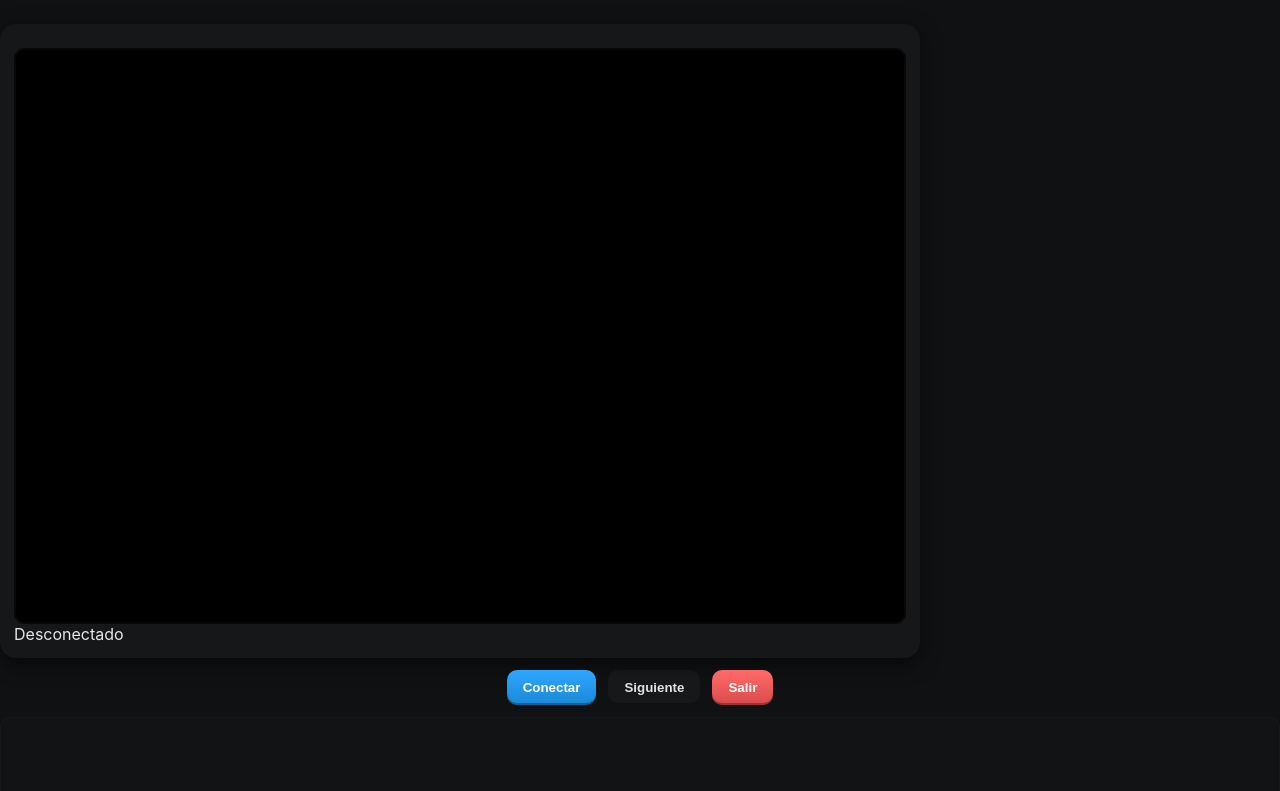
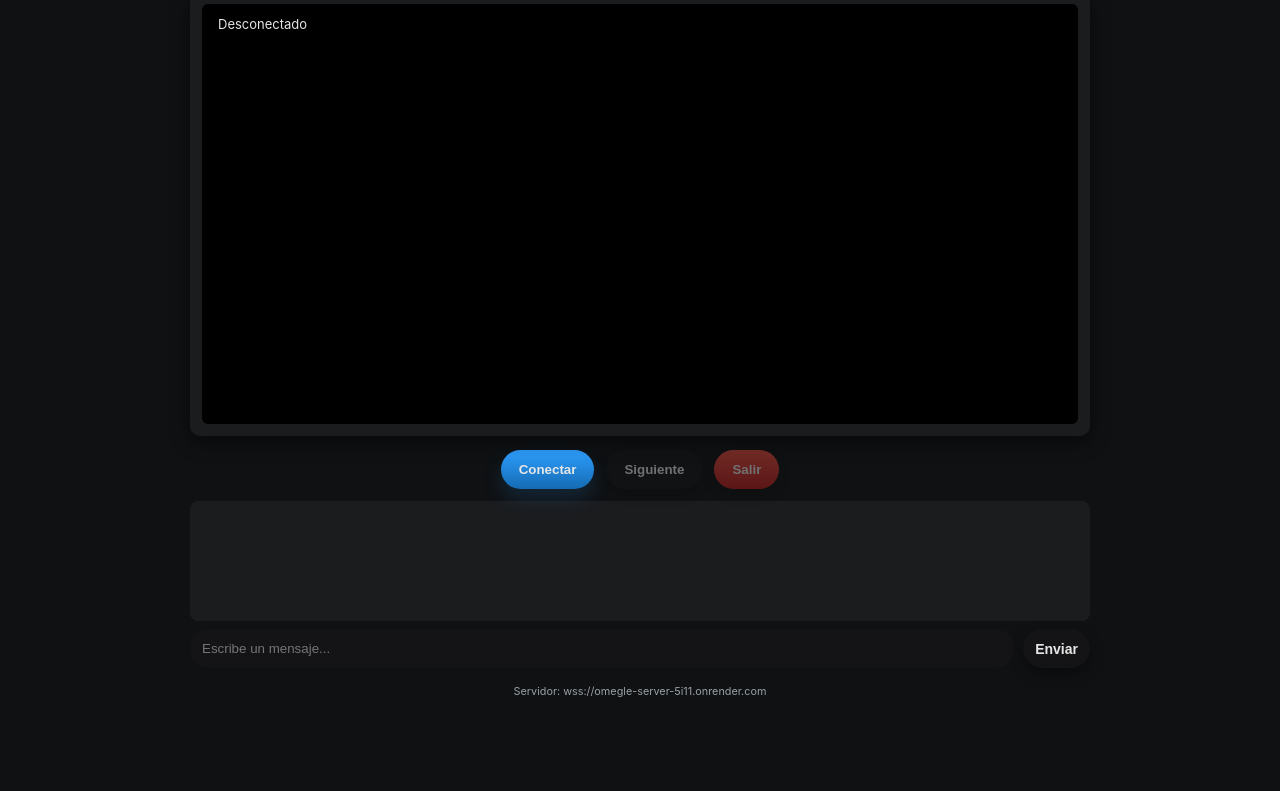
Before and after one commit to instagramcuanta82-wq/P-gina-web-2, a plain HTML site: page index.html in a window 1280 px wide. Shown: the part 94-885 px from the top of the page. After the commit the page ends 804 px from the top, so only its background shows below. Drawn offline with Linux system fonts and the light colour scheme.

Commit message:
Refactor CSS variables and styles for consistency

```diff
--- a/style.css
+++ b/style.css
@@ -1,65 +1,51 @@
 :root{
-  --bg: #0f1113;
-  --panel: #151718;
-  --muted: #8b8f93;
-  --accent: #2ea7ff;
-  --danger: #ff6b6b;
-  --glass: rgba(255,255,255,0.03);
-  --radius: 12px;
-  --gap: 16px;
-  color-scheme: dark;
-  font-family: Inter, system-ui, Arial, sans-serif;
+  --bg:#0f1113;
+  --panel:#141416;
+  --muted:#9aa0a6;
+  --accent:#2f9fff;
+  --danger:#e74c3c;
+  --box:#1b1c1e;
+  --text:#e6e6e6;
+}
+
+:root.light{
+  --bg:#f4f6f8;
+  --panel:#ffffff;
+  --muted:#666;
+  --accent:#1d7bf6;
+  --danger:#d64545;
+  --box:#f0f2f4;
+  --text:#111;
 }
 
 *{box-sizing:border-box}
-html,body{height:100%;margin:0;background:var(--bg);color:#e6e7e8}
-header{display:flex;align-items:center;justify-content:center;gap:12px;padding:18px 12px}
-#site-title{margin:0;color:var(--accent)}
-#themeToggle{background:none;border:0;color:#fff;font-size:18px;cursor:pointer}
+html,body{height:100%;margin:0;font-family:Inter, system-ui, sans-serif;background:var(--bg);color:var(--text);}
+.topbar{display:flex;align-items:center;justify-content:space-between;padding:14px 18px;background:transparent}
+.topbar h1{margin:0;font-size:18px;color:var(--accent)}
+.theme-btn{background:transparent;border:none;color:var(--text);font-size:18px;cursor:pointer;padding:6px 8px;border-radius:8px}
 
-.main-container{max-width:1000px;margin:0 auto;padding:12px}
+.container{max-width:980px;margin:12px auto;padding:12px}
+.video-area{display:flex;justify-content:center;margin-bottom:14px}
+.video-wrapper{width:100%;max-width:900px;background:var(--box);border-radius:10px;padding:12px;position:relative;box-shadow:0 6px 18px rgba(0,0,0,0.5)}
+#remoteVideo{width:100%;height:420px; background:#000;border-radius:6px;object-fit:cover;display:block}
+.overlay{position:absolute;left:18px;top:18px;padding:6px 10px;background:rgba(0,0,0,0.45);color:var(--text);border-radius:6px;font-size:13px}
 
-/* VIDEO */
-.video-section{display:flex;justify-content:center;margin-bottom:18px}
-.video-wrapper{width:100%;max-width:920px;background:var(--panel);padding:14px;border-radius:16px;box-shadow:0 6px 20px rgba(0,0,0,0.6)}
-.video-wrapper .label{margin:0;color:var(--muted);text-align:left;font-weight:600;padding-left:6px}
-#remoteVideo{
-  width:100%;
-  height:calc(100vw * 0.45);
-  max-height:620px;
-  background:#000;
-  border-radius:10px;
-  object-fit:cover;
-  display:block;
-  margin-top:10px;
-  border:2px solid rgba(255,255,255,0.03);
+.controls{display:flex;gap:12px;justify-content:center;margin:12px 0}
+.btn{padding:12px 18px;border-radius:999px;border:0;background:var(--panel);color:var(--text);cursor:pointer;font-weight:600;box-shadow:0 6px 14px rgba(0,0,0,0.35)}
+.btn.small{padding:8px 12px;font-size:14px}
+.btn.primary{background:linear-gradient(180deg,var(--accent),#146bb3);box-shadow:0 10px 20px rgba(47,159,255,0.15)}
+.btn.danger{background:linear-gradient(180deg,var(--danger),#b91c1c)}
+.btn:disabled{opacity:0.45;cursor:not-allowed}
+
+.chat{max-width:900px;margin:0 auto;background:transparent}
+.messages{min-height:120px;max-height:240px;overflow:auto;padding:12px;background:var(--box);border-radius:8px;margin-bottom:8px}
+.msg{background:rgba(0,0,0,0.25);padding:8px 12px;border-radius:12px;color:var(--text);margin-bottom:8px;font-size:14px}
+.input-row{display:flex;gap:8px}
+input[type="text"]{flex:1;padding:12px;border-radius:999px;border:0;background:var(--panel);color:var(--text)}
+.footer{text-align:center;color:var(--muted);margin-top:14px;font-size:13px}
+
+/* responsive */
+@media (max-width:640px){
+  #remoteVideo{height:300px}
+  .btn{padding:10px 14px}
 }
-
-/* CONTROLES */
-.controls{display:flex;gap:12px;justify-content:center;margin:12px 0}
-.btn{
-  padding:10px 16px;border-radius:10px;border:0;cursor:pointer;background:var(--glass);color:#dfe3e6;font-weight:600;box-shadow:inset 0 -2px rgba(0,0,0,0.3);
-}
-.btn.primary{background:linear-gradient(180deg,var(--accent),#1a88d6);color:#fff}
-.btn.danger{background:linear-gradient(180deg,var(--danger),#d94b4b);color:#fff}
-.btn.small{padding:8px 12px}
-
-/* CHAT */
-.chat-section{max-width:920px;margin:0 auto;margin-top:10px}
-.messages{
-  min-height:140px;max-height:240px;overflow:auto;background:#121314;border-radius:10px;padding:10px;border:1px solid rgba(255,255,255,0.02)
-}
-.messages .msg{background:#1b1c1d;padding:8px 10px;border-radius:8px;margin-bottom:8px;color:#d8d8d8;}
-.chat-input{display:flex;gap:8px;margin-top:8px}
-.chat-input input{flex:1;padding:12px;border-radius:10px;border:0;background:#151617;color:#fff}
-.chat-input button{border-radius:10px;border:0;padding:10px 14px;background:var(--accent);color:#fff}
-
-/* FOOTER */
-.footer{max-width:920px;margin:18px auto;color:var(--muted);text-align:center}
-
-/* Responsive */
-@media (max-width:600px){
-  #remoteVideo{height:220px}
-  .controls{flex-direction:row;gap:8px;padding:0 8px}
-  .video-wrapper{padding:10px}
-}
```
